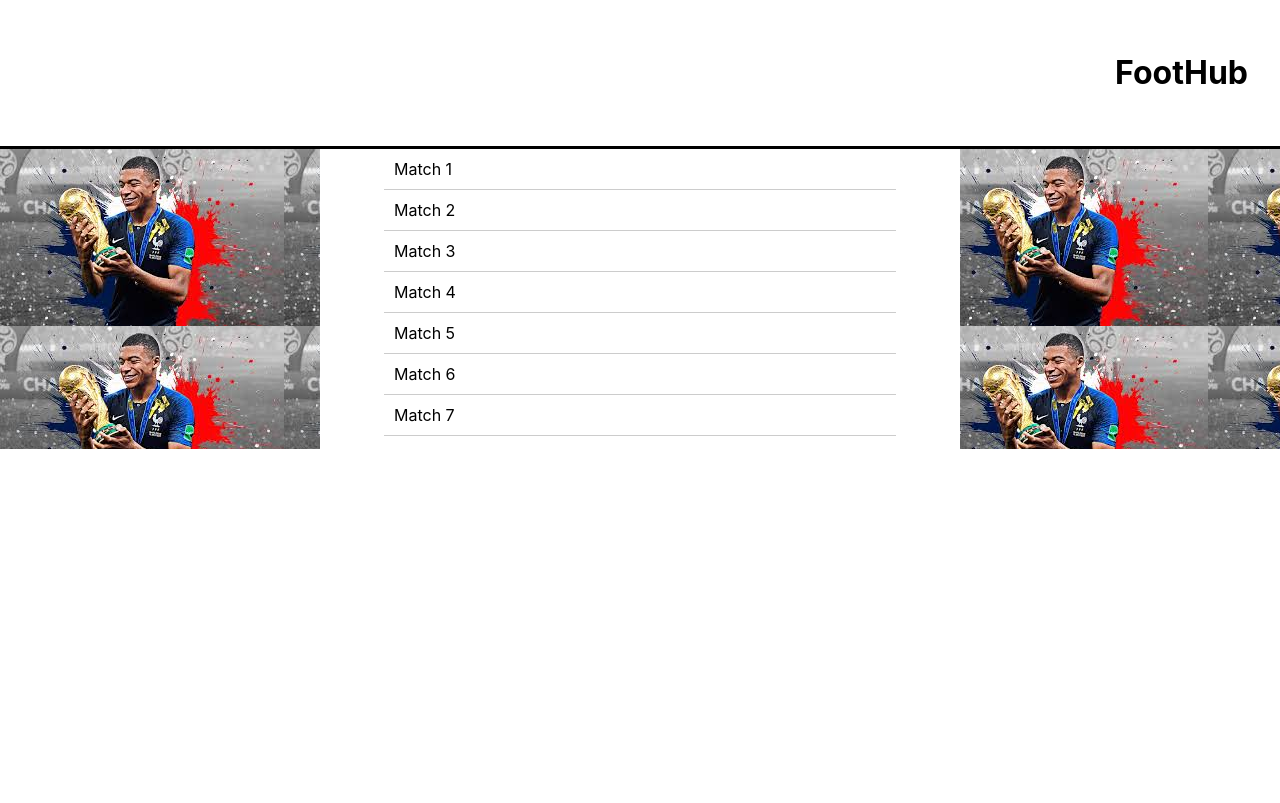
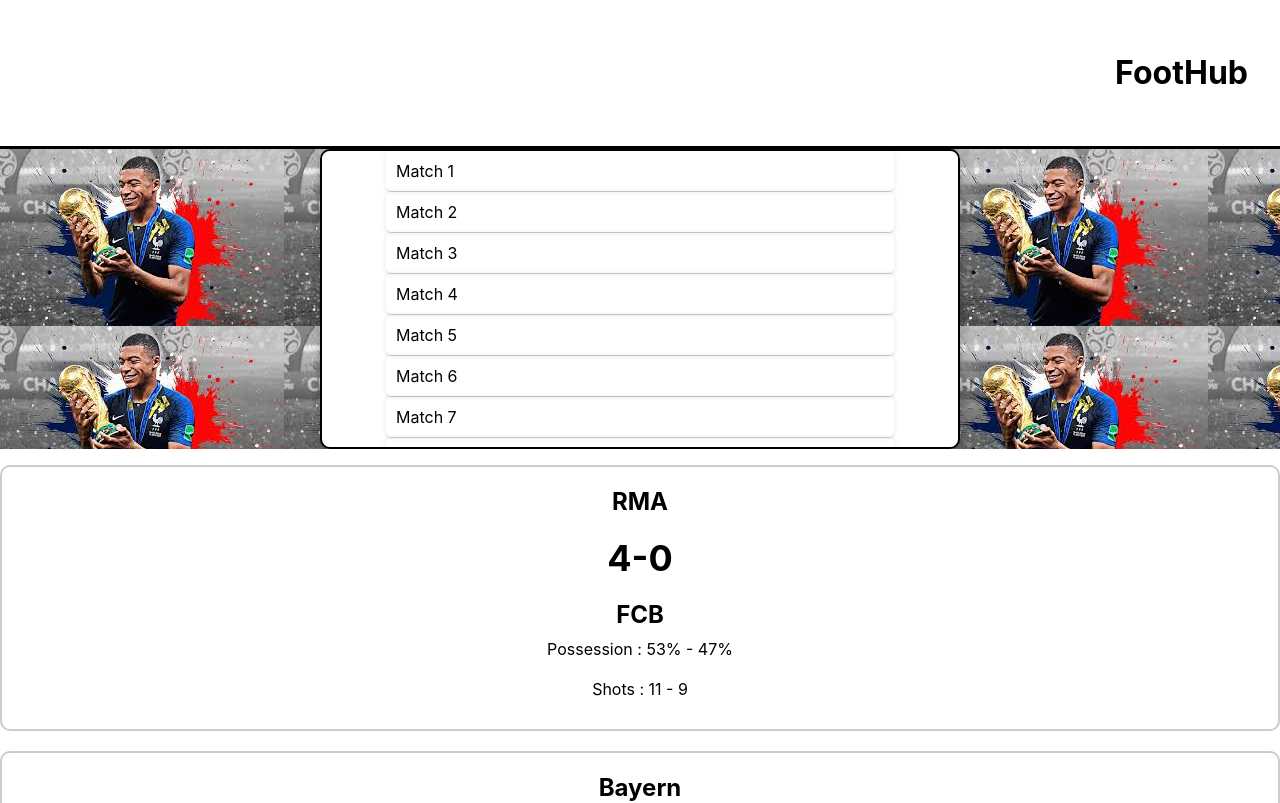
Before and after one commit to Kaan-wq/foothub-git, a React (Create React App) app: page /#/ in a window 1280 px wide. Shown: the top 803 px of the page. Built offline with nearby package versions, Linux system fonts and the light colour scheme; no server answers.

Commit message:
honnetement c'est quoi ce poulet que je cook là

```diff
--- a/src/App.js
+++ b/src/App.js
@@ -1,12 +1,14 @@
 import './App.css';
 import Banner from "./components/Banner";
 import Matches from "./components/Matches"
+import Stats from "./components/Stats";
 
 function App() {
   return (
       <div>
-          <Banner children={"FootHub"}/>
-          <Matches/>
+          <Banner children={"FootHub"} />
+          <Matches />
+          <Stats />
       </div>
   );
 }
--- a/src/components/Matches.js
+++ b/src/components/Matches.js
@@ -2,10 +2,10 @@ import '../styles/Matches.css'
 
 function Matches(){
     return (
-        <div className="container">
-            <div className="background left"></div>
+        <div className="matches-container">
+            <div className="matches-background matches-left"></div>
 
-            <div className="list">
+            <div className="matches-list">
                 <ul>
                     <li>Match 1</li>
                     <li>Match 2</li>
@@ -20,7 +20,7 @@ function Matches(){
                 </ul>
             </div>
 
-            <div className="background right"></div>
+            <div className="matches-background matches-right"></div>
         </div>
 
     )
--- /dev/null
+++ b/src/components/Stats.js
@@ -0,0 +1,25 @@
+import "../styles/Stats.css"
+import {matchList} from "../data/dataStats";
+
+function Stats(){
+    return(
+        <div className="stats-container">
+            <ul className="stats">
+                {matchList.map((match) =>
+                    <li>
+                        <div>
+                            <span>{match.teamOne}</span>
+                            <span>{match.scoreOne}-{match.scoreTwo}</span>
+                            <span>{match.teamTwo}</span>
+
+                            <span>Possession : {match.posOne}% - {match.posTwo}%</span>
+                            <span>Shots : {match.shotsOne} - {match.shotsTwo}</span>
+                        </div>
+                    </li>
+                )}
+            </ul>
+        </div>
+    )
+}
+
+export default Stats
--- /dev/null
+++ b/src/data/dataStats.js
@@ -0,0 +1,22 @@
+export const matchList = [
+    {
+        teamOne: 'RMA',
+        teamTwo: 'FCB',
+        scoreOne: 4,
+        scoreTwo: 0,
+        posOne: 53,
+        posTwo : 47,
+        shotsOne : 11,
+        shotsTwo : 9
+    },
+    {
+        teamOne: 'Bayern',
+        teamTwo: 'PSG',
+        scoreOne: 2,
+        scoreTwo: 0,
+        posOne: 45,
+        posTwo : 55,
+        shotsOne : 12,
+        shotsTwo : 10
+    }
+]
--- a/src/styles/Matches.css
+++ b/src/styles/Matches.css
@@ -1,11 +1,11 @@
-.container {
+.matches-container {
     position: relative;
     width: 100%;
     height: 300px;
     overflow: hidden;
 }
 
-.background {
+.matches-background {
     position: absolute;
     top: 0;
     bottom: 0;
@@ -14,17 +14,17 @@
     z-index: -1;
 }
 
-.left {
+.matches-left {
     left: 0;
     background: url(../assets/mbappe.jpg);
 }
 
-.right {
+.matches-right {
     right: 0;
     background: url(../assets/mbappe.jpg);
 }
 
-.list {
+.matches-list {
     position: absolute;
     top: 0;
     bottom: 0;
@@ -32,17 +32,45 @@
     right: 25%;
     overflow-y: scroll;
     padding: 0 5%;
-    background: rgba(255, 255, 255, 1);
+    background: #fff;
+    border: 2px solid #000;
+    border-radius: 10px;
+    box-shadow: 0 0 10px rgba(0, 0, 0, 0.3);
 }
 
-ul {
+.matches-list ul {
     list-style: none;
     padding: 0;
     margin: 0;
     width: 100%;
 }
 
-li {
+.matches-list li {
     padding: 10px;
     border-bottom: 1px solid #ccc;
+    border-radius: 5px;
+    box-shadow: 0 0 5px rgba(0, 0, 0, 0.1);
 }
+
+.matches-list li:last-child {
+    border-bottom: none;
+}
+
+/* Styles for hover and active states */
+.matches-list li:hover {
+    background: rgba(0, 0, 0, 0.1);
+}
+
+.matches-list li:active {
+    background: rgba(0, 0, 0, 0.2);
+}
+
+/* Styles for selected state */
+.matches-list li.selected {
+    background: #f0f0f0;
+    font-weight: bold;
+}
+
+.matches-list li.selected:hover {
+    background: #e0e0e0;
+}
--- /dev/null
+++ b/src/styles/Stats.css
@@ -0,0 +1,41 @@
+.stats {
+    list-style-type: none;
+    padding: 0;
+}
+
+.stats li {
+    display: flex;
+    flex-direction: column;
+    align-items: center;
+    justify-content: center;
+    margin-bottom: 20px;
+    border: 2px solid #ccc;
+    border-radius: 10px;
+    padding: 20px;
+}
+
+.stats li > div {
+    display: flex;
+    flex-direction: column;
+    align-items: center;
+    justify-content: center;
+    width: 100%;
+}
+
+.stats li > div > span:nth-child(1),
+.stats li > div > span:nth-child(3) {
+    font-size: 24px;
+    font-weight: bold;
+}
+
+.stats li > div > span:nth-child(2) {
+    font-size: 36px;
+    font-weight: bold;
+    margin: 20px 0;
+}
+
+.stats li > div > span:nth-child(4),
+.stats li > div > span:nth-child(5) {
+    font-size: 16px;
+    margin: 10px 0;
+}
```
Also changed, not shown: src/components/Chat.js (added, +11 -0 lines), src/styles/Chat.css (added).
